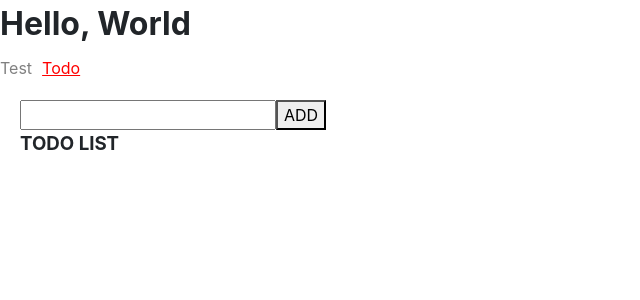
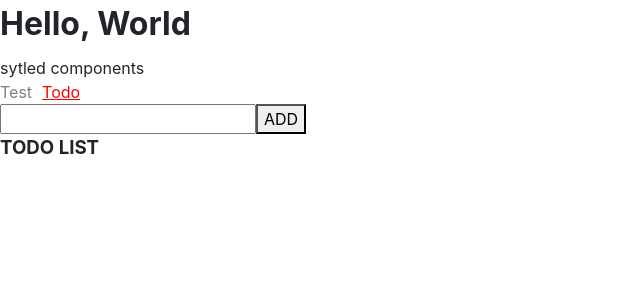
Before and after one commit to yusuke-ten/enfee, a React app: page /todo in a window 1280 px wide. Shown: the top 300 px of the page, without its empty margins (0-640 px from the left). Built offline with nearby package versions, Linux system fonts and the light colour scheme.

Commit message:
Feat: add typescript-plugin-styled-component, show class name for developer

```diff
--- a/package.json
+++ b/package.json
@@ -5,7 +5,7 @@
   "license": "MIT",
   "author": "Hiroaki Aoba",
   "scripts": {
-    "start": "webpack-dev-server --config webpack.dev.js --open",
+    "start": "webpack-dev-server --config webpack.dev.js",
     "build": "webpack --config webpack.prod.js",
     "precommit": "lint-staged",
     "lint": "eslint --ext ./ 'src/**/*.{js,jsx,ts,tsx}'; stylelint 'src/**/*.css'",
@@ -76,6 +76,7 @@
     "stylelint-order": "^3.0.0",
     "thread-loader": "^2.1.n2",
     "ts-loader": "^5.3.3",
+    "typescript-plugin-styled-components": "^1.4.3",
     "url-loader": "^1.1.2",
     "webpack": "^4.29.6",
     "webpack-cli": "^3.2.3",
--- a/src/App.tsx
+++ b/src/App.tsx
@@ -17,9 +17,20 @@ const HomeComponent: FC = () => (
   </>
 );
 
+const StyleComponent: FC<{ primary: boolean }> = props => {
+  console.log(props);
+
+  return (
+    <>
+      <div>sytled components</div>
+    </>
+  );
+};
+
 const App: FC = () => (
   <Layout title="todo app">
     <h1>Hello, World</h1>
+    <StyleComponent primary />
     <nav>
       <StyledNavLink to="/test">Test</StyledNavLink>
       <StyledNavLink to="/todo">Todo</StyledNavLink>
--- a/src/components/Todo.tsx
+++ b/src/components/Todo.tsx
@@ -38,7 +38,7 @@ const Todo: FC<TodoProps> = ({
 };
 
 const Container = styled.div`
-  margin: 20px 20px;
+  /* margin: 20px 20px; */
 `;
 
 export default Todo;
--- a/tsconfig.json
+++ b/tsconfig.json
@@ -16,6 +16,10 @@
     "isolatedModules": true,
     "noEmit": true,
     "baseUrl": "./",
+    "typeRoots": [
+      "node_modules/@types",
+      "types"
+    ],
     "paths": {
       "src/*": ["src/*"],
       "components/*": ["src/components/*"],
@@ -24,7 +28,7 @@
       "reducers/*": ["src/reducers/*"],
       "sagas/*": ["src/sagas/*"],
       "services/*": ["src/services/*"],
-      "styles/*": ["src/styles/*"],
+      "styles/*": ["src/styles/*"]
     }
   },
   "include": ["./src/**/*", "./types/**/*"],
--- a/types/index.d.ts
+++ b/types/index.d.ts
@@ -1,3 +1,5 @@
+import {} from 'styled-components/cssprop';
+
 declare module '*.png';
 declare module '*.jpg';
 declare module '*.jpeg';
--- a/webpack.common.js
+++ b/webpack.common.js
@@ -26,6 +26,7 @@ module.exports = {
             loader: 'ts-loader',
             options: {
               happyPackMode: true,
+              getCustomTransformers: path.join(__dirname, './webpack.ts-transformers.js')
             },
           },
         ],
--- /dev/null
+++ b/webpack.ts-transformers.js
@@ -0,0 +1,6 @@
+const createStyledComponentsTransformer = require('typescript-plugin-styled-components')
+  .default;
+const styledComponentsTransformer = createStyledComponentsTransformer();
+const getCustomTransformers = () => ({ before: [styledComponentsTransformer] });
+
+module.exports = getCustomTransformers;
```
Also changed, not shown: 2 other files (tests, documents, lock files or other folders).
